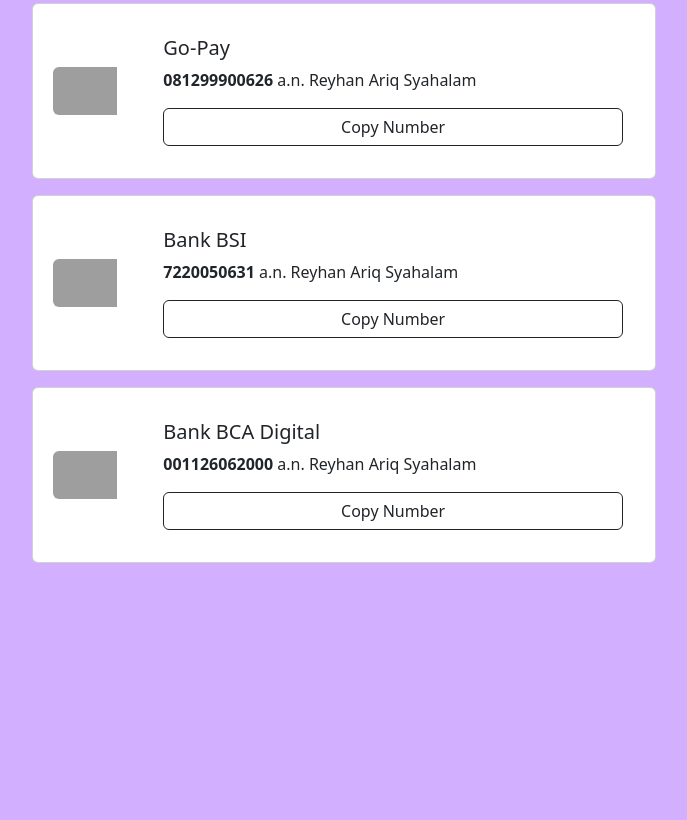
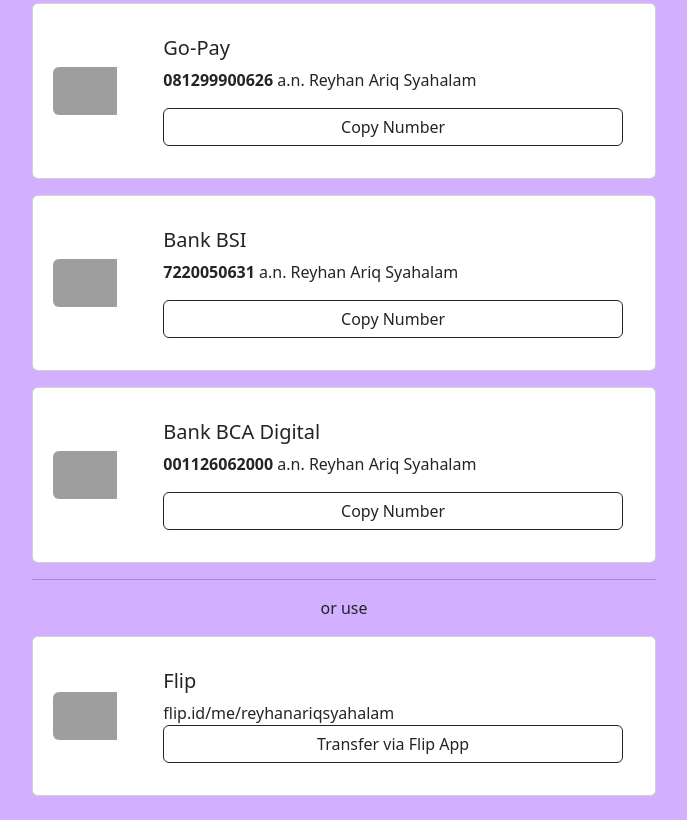
Before and after one commit to ariqsyahalam/basite, a plain HTML site: page index.html in a window 1280 px wide. Shown: the part 461-1281 px from the top of the page, without its empty margins (296-983 px from the left). Before the commit the page ends 1048 px from the top, so only its background shows below. Drawn offline with nearby package versions, Linux system fonts and the light colour scheme; grey boxes are pictures that could not be loaded.

Commit message:
flip account

```diff
--- a/index.html
+++ b/index.html
@@ -31,13 +31,40 @@
         <account-card accountName="Go-Pay" accountNumber="081299900626" alias="Reyhan Ariq Syahalam" image="https://upload.wikimedia.org/wikipedia/commons/thumb/8/86/Gopay_logo.svg/2560px-Gopay_logo.svg.png"></account-card>
         <account-card accountName="Bank BSI" accountNumber="7220050631" alias="Reyhan Ariq Syahalam" image="https://1.bp.blogspot.com/-uBcG0Wx6QVE/YBvz5jBBq9I/AAAAAAAAH4c/w0boQaSfo3IMLc7RBEGIRObQP4eUSKQ_QCLcBGAsYHQ/s1682/logo-bsi.png"></account-card>
         <account-card accountName="Bank BCA Digital" accountNumber="001126062000" alias="Reyhan Ariq Syahalam" image="https://images.bisnis.com/posts/2021/06/30/1411948/logo-blu.jpg"></account-card>
+
+        <hr class="hr hr-blurry" />
+        <p style="text-align: center;"> or use </p>
+
+        <div class="card mb-3 container-sm p-3">
+            <div class="row g-0">
+                <div class="col-md-1 p-1 d-flex align-items-center">
+                    <img src="https://upload.wikimedia.org/wikipedia/commons/3/3e/Logo_flip.png" class="img-fluid rounded-start" style="max-width:64px">
+                </div>
+                <div class="col-md-1 p-1">
+                </div>
+                <div class="col-md-10">
+                    <div class="card-body">
+                        <div class="m-auto">
+                            <h5 class="card-title">Flip</h5>
+                            <a>flip.id/me/reyhanariqsyahalam</a>
+                        </div>
+                        <div class="d-grid gap-2">
+                            <a class="btn btn-outline-dark" href="https://flip.id/me/reyhanariqsyahalam">
+                                Transfer via Flip App
+                            </a>
+                        </div>
+                    </div>
+                </div>
+            </div>
+        </div>
     </div>
-
 
     <script>
         function myFunction(number) {
             navigator.clipboard.writeText(number);
         }
+
+        function outFunc() {}
     </script>
 
     <script src="./account-card.js"></script>
```
